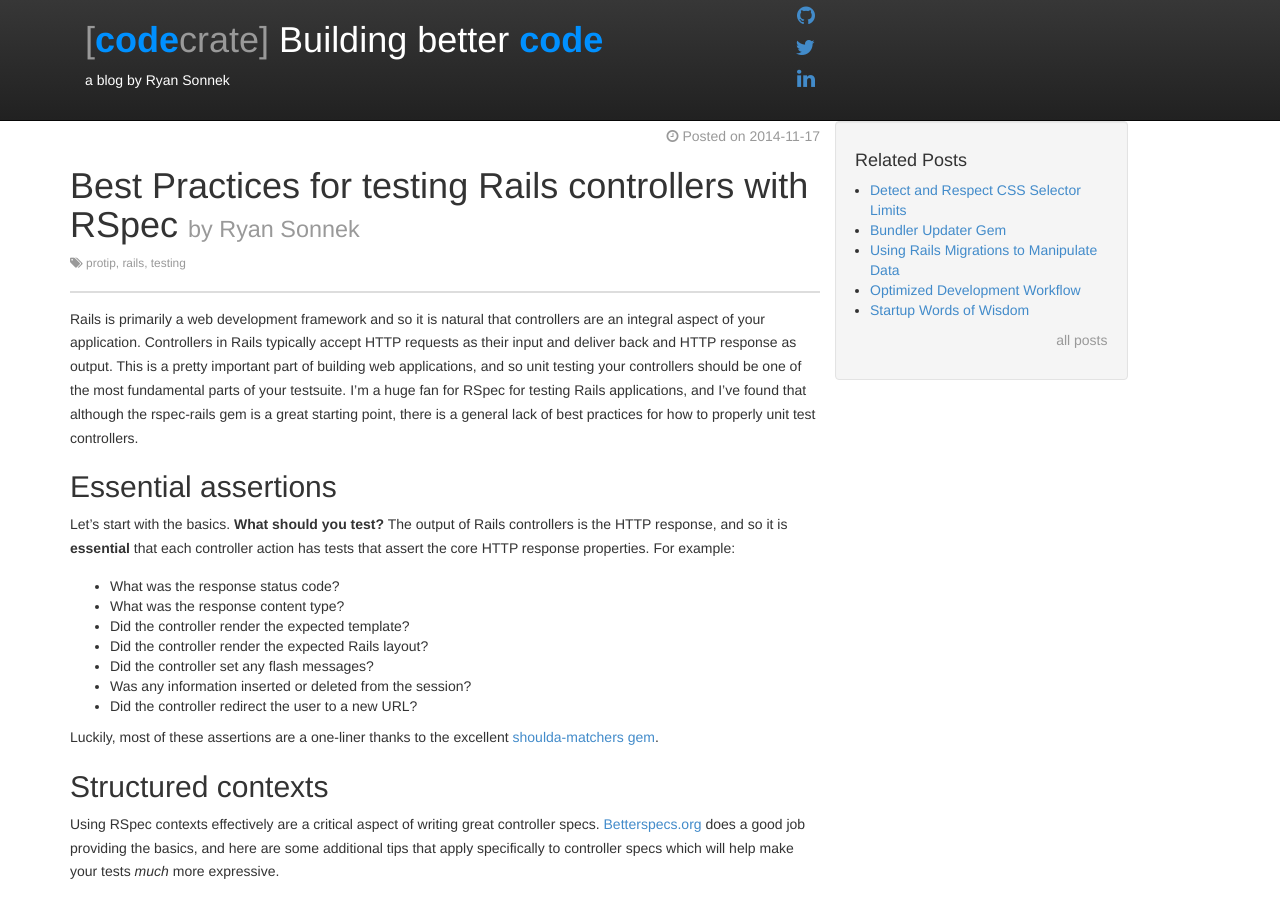
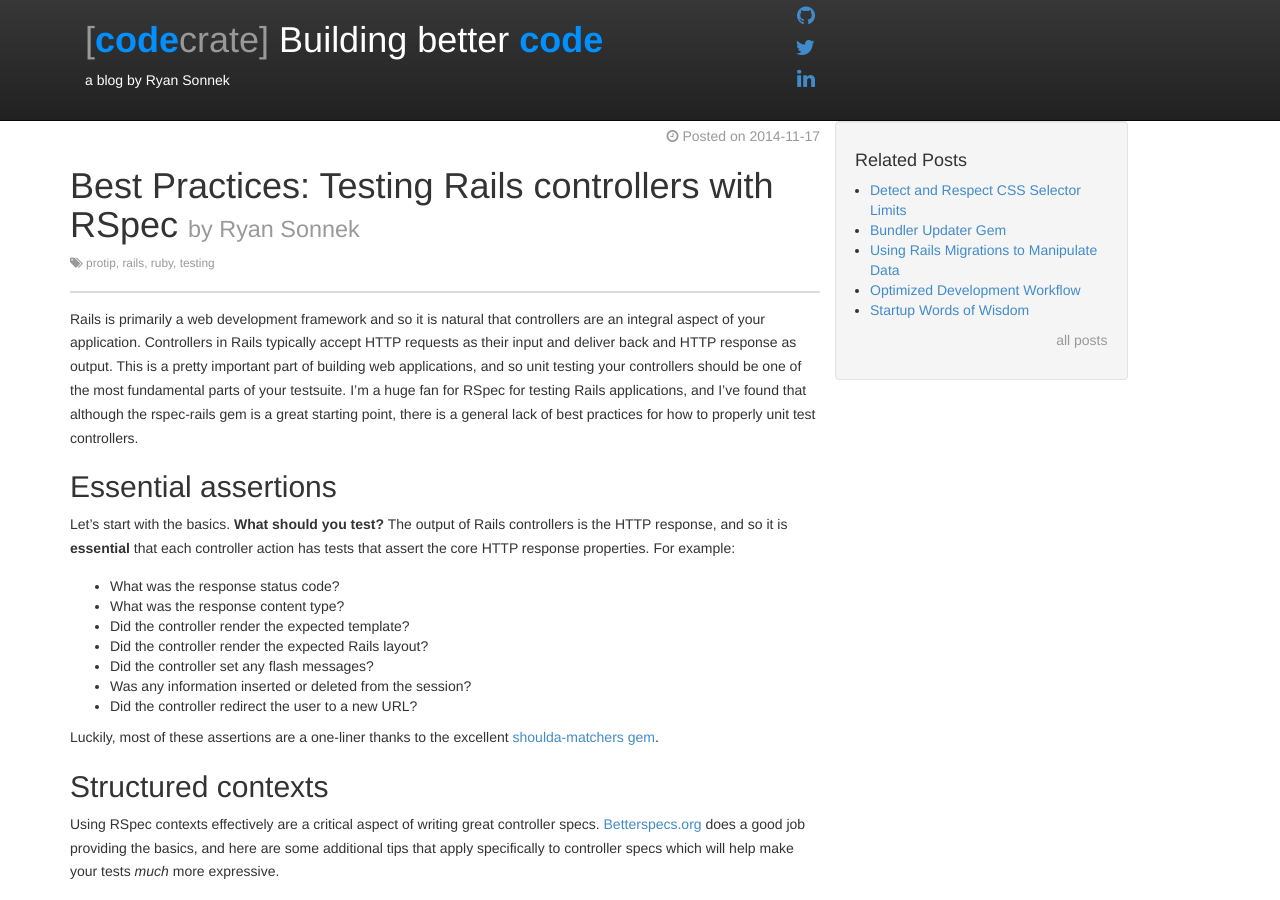
Before and after one commit to wireframe/wireframe.github.com, a Jekyll site: the page built from _posts/2014-11-17-rspec-controllers-best-practices.md, in a window 1280 px wide and 900 px high. Built offline with Jekyll 4.4.1, drawn with Linux system fonts in a browser that asks for light colours; nearby versions of some CDN libraries; Markdown is read by kramdown in place of the engine named in the settings; comment, search, counter and statistics services are not loaded.

Commit message:
reword title

```diff
--- a/_posts/2014-11-17-rspec-controllers-best-practices.md
+++ b/_posts/2014-11-17-rspec-controllers-best-practices.md
@@ -1,9 +1,10 @@
 ---
-title: "Best Practices for testing Rails controllers with RSpec"
+title: "Best Practices: Testing Rails controllers with RSpec"
 tags:
- - rails
- - testing
- - protip
+  - ruby
+  - rails
+  - testing
+  - protip
 ---
 
 Rails is primarily a web development framework and so it is natural that controllers are an integral aspect of your application.  Controllers in Rails typically accept HTTP requests as their input and deliver back and HTTP response as output.  This is a pretty important part of building web applications, and so unit testing your controllers should be one of the most fundamental parts of your testsuite.  I'm a huge fan for RSpec for testing Rails applications, and I've found that although the rspec-rails gem is a great starting point, there is a general lack of best practices for how to properly unit test controllers.
```
